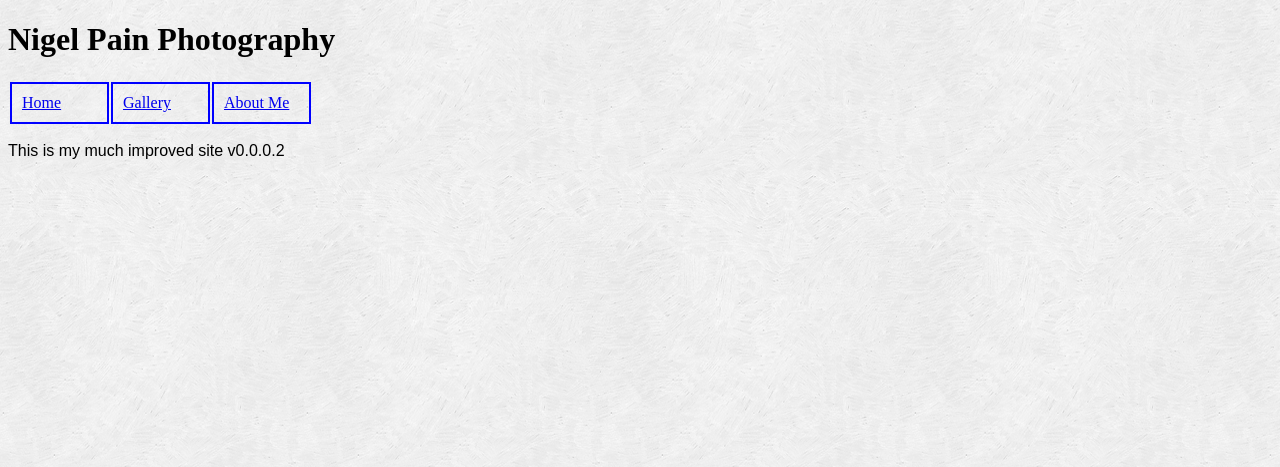
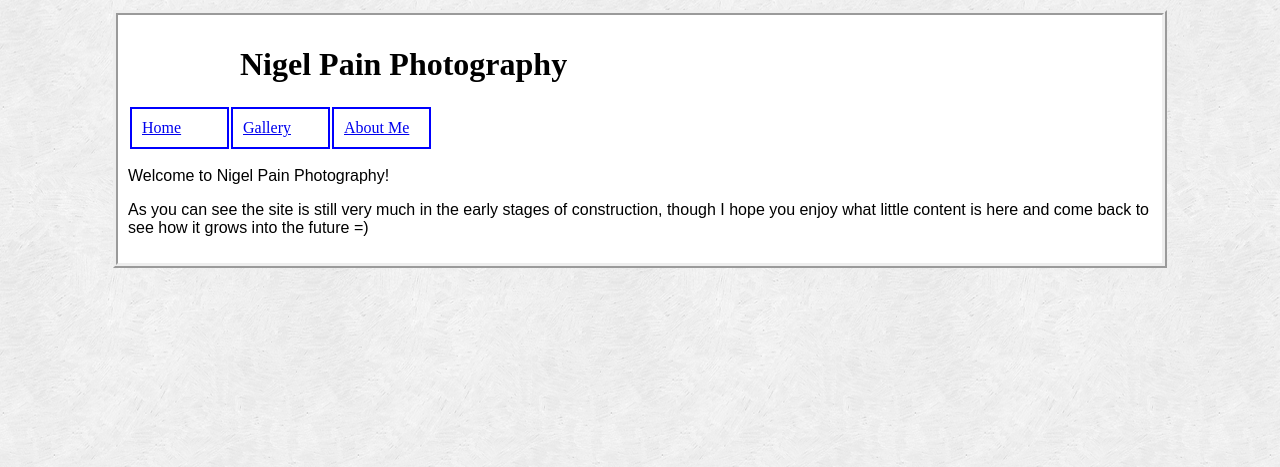
Before and after one commit to nigelpain/personal-site, a PHP site: page / in a window 1280 px wide. Shown: the top 467 px of the page. Run offline with PHP 8.4, Linux system fonts and the light colour scheme.

Commit message:
added page content div styling and div for future logo

```diff
--- a/css/styles.css
+++ b/css/styles.css
@@ -1,6 +1,20 @@
 body {
   /*Provided by subtlepatterns.com*/
   background-image: url('../images/pagebackground.png')
+}
+
+#page {
+  max-width: 1024px;
+  min-width: 810px;
+  margin: 10px auto 10px auto;
+  padding: 10px;
+  border: 5px ridge;
+  background-color: #ffffff;
+}
+
+#logo {
+  width: 800px;
+  margin: 10px auto 10px auto;
 }
 
 p {
--- a/index.html
+++ b/index.html
@@ -5,7 +5,10 @@
     <link href="css/styles.css", type="text/css", rel="stylesheet">
   </head>
   <body>
+    <div id="page">
+      <div id="logo">
         <h1>Nigel Pain Photography</h1>
+      </div>
       <table>
         <tr>
           <td class="navbutton"><a href="index.html">Home</a></td>
@@ -13,6 +16,8 @@
           <td class="navbutton"><a href="aboutme.html">About Me</a></td>
         </tr>
       </table>
-    <p>This is my much improved site v0.0.0.2</p>
+      <p>Welcome to Nigel Pain Photography!</p>
+      <p>As you can see the site is still very much in the early stages of construction, though I hope you enjoy what little content is here and come back to see how it grows into the future =)</p>
+    </div>
   </body>
 </html>
```
Also changed, not shown: aboutme.html (+6 -1 lines), gallery/index.html (+7 -2 lines), gallery/stilllife.html (+6 -1 lines), gallery/wildlife.html (+6 -1 lines). Lines whose indentation alone changed are shown as unchanged.
